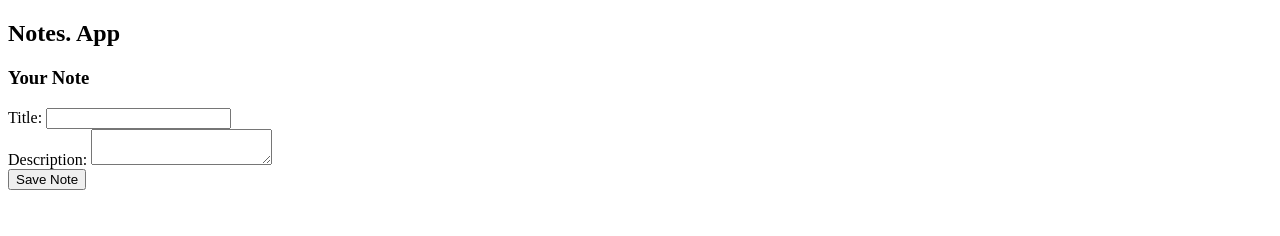
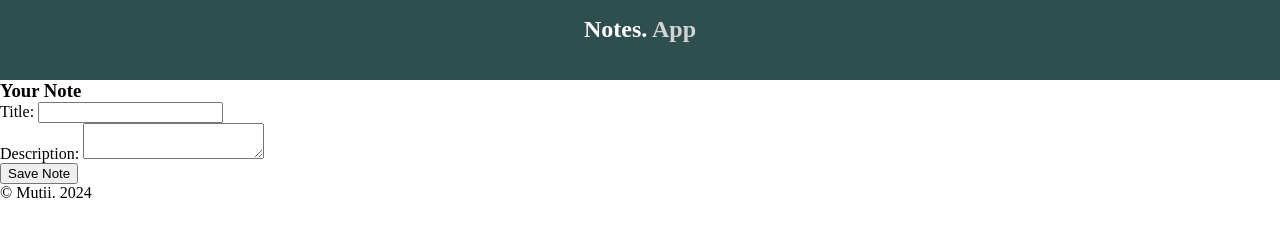
Before and after one commit to srmpandejlaki/notes-app-DS, a plain HTML site: page index.html in a window 1280 px wide. Drawn offline with Linux system fonts and the light colour scheme.

Commit message:
style header

```diff
--- a/index.html
+++ b/index.html
@@ -3,6 +3,9 @@
   <head>
     <meta charset="UTF-8" />
     <meta name="viewport" content="width=device-width, initial-scale=1.0" />
+
+    <link rel="stylesheet" href="source/style.css">
+
     <title>Notes App</title>
   </head>
   <body>
@@ -27,6 +30,8 @@
       </div>
     </main>
 
-    <footer></footer>
+    <footer>
+      <p>&#169 Mutii. 2024</p>
+    </footer>
   </body>
 </html>
--- /dev/null
+++ b/source/style.css
@@ -0,0 +1,19 @@
+* {
+  margin: 0;
+}
+
+header {
+  width: 100%;
+  height: 10vh;
+  background-color: darkslategrey;
+}
+
+header h2 {
+  color: white;
+  text-align: center;
+  padding-top: 2vh;
+}
+
+header h2 span {
+  color: lightgrey;
+}
```
